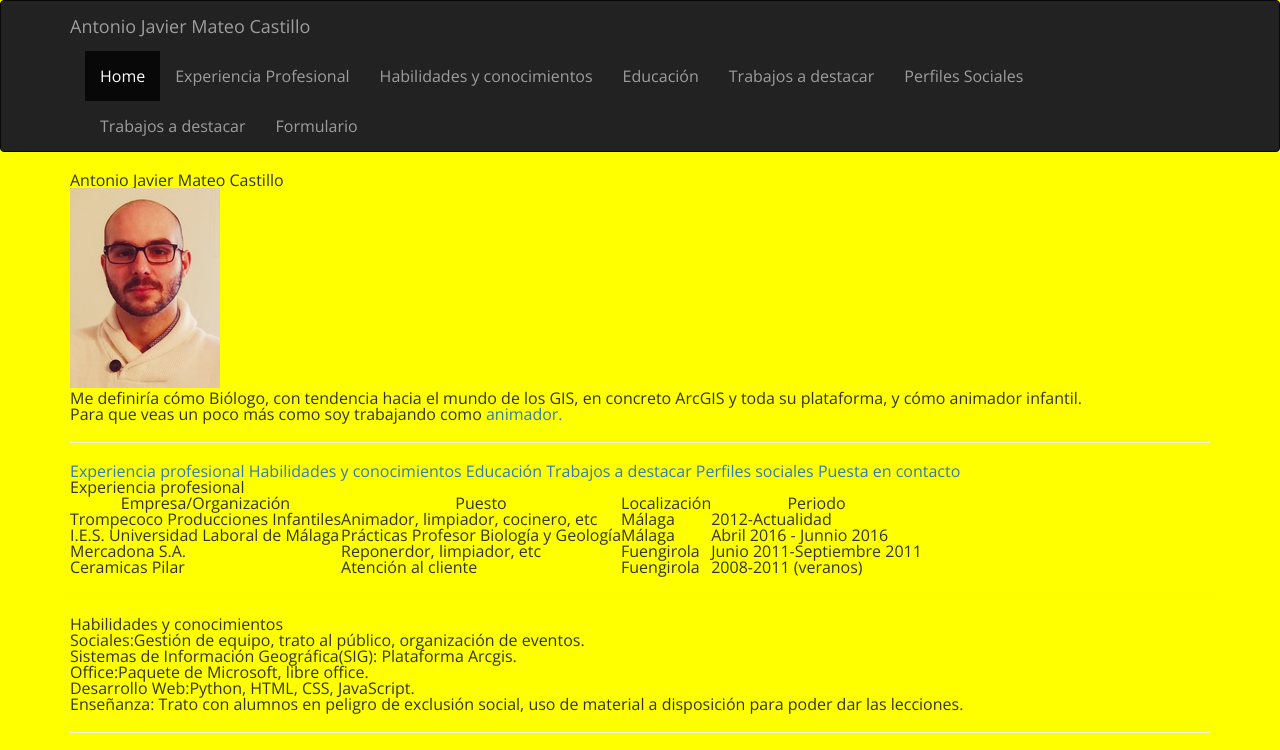
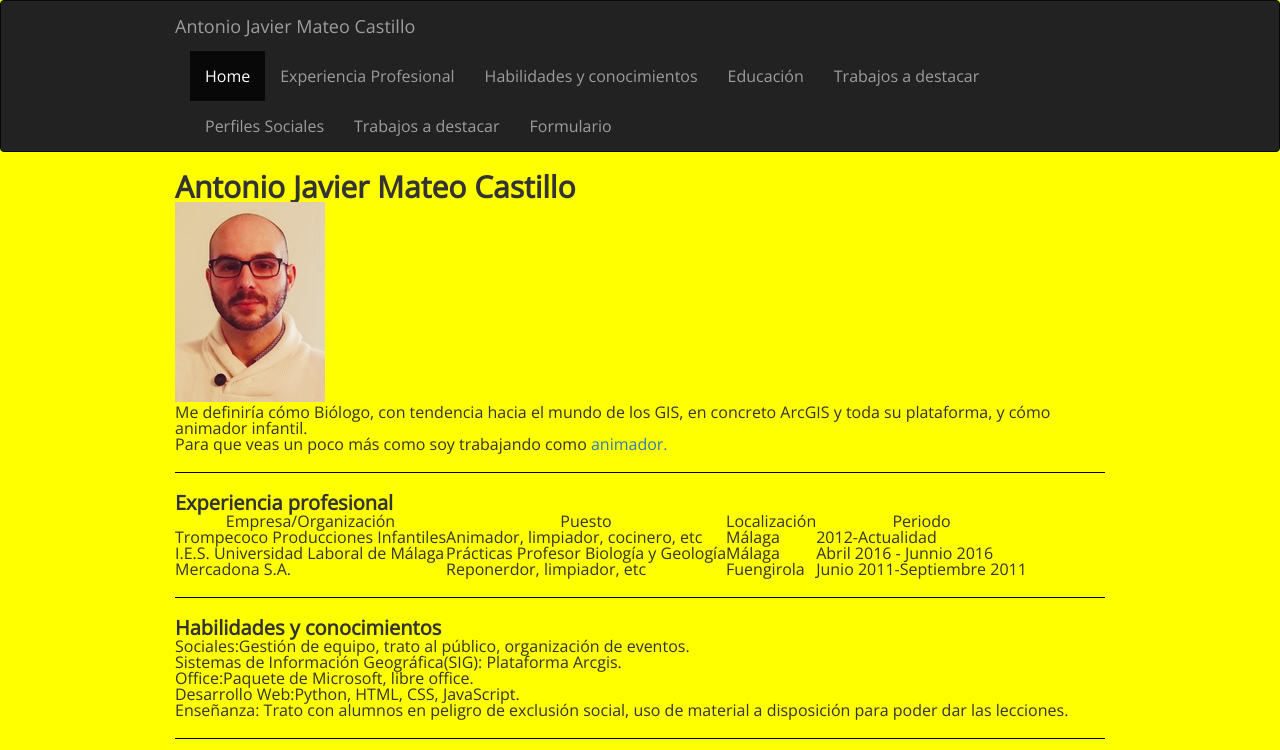
Before and after one commit to NerviMateo/NerviMateo.github.io, a plain HTML site: page index.html in a window 1280 px wide. Shown: the top 750 px of the page. Drawn offline with nearby package versions, Linux system fonts and the light colour scheme.

Commit message:
Nuevos arreglos

```diff
--- a/CSS/reset.css
+++ b/CSS/reset.css
@@ -28,16 +28,35 @@ article, aside, details, figcaption, figure,
 footer, header, hgroup, menu, nav, section {
 	display: block;
 }
+.container{
+	width: 960px;
+	margin: auto;
+	position: relative;
+}
 body {
 	background: url("https://NerviMateo.github.io/Imagen/Fondo.png");
-	font-family: 'Open Sans', sans-serif, arial;
+	font-family: "Open Sans", sans-serif, arial;
 	line-height: 1;
 }
 .textcenter{
 	text-align: center;
 }
+hr, .hrcolor {
+   height: 1px;
+   border: 0;
+	 color: rgb(0,1,0);
+   background-color: rgb(0,0,0);
+}
+h1 {
+	font-size: 30px;
+	font-weight: bold;
+}
 #Mifoto{
 	width: 150px;
+}
+h2 {
+	font-size: 20px;
+	font-weight: bold;
 }
 ol, ul {
 	list-style: none;
@@ -48,7 +67,6 @@ blockquote, q {
 blockquote:before, blockquote:after,
 q:before, q:after {
 	content: '';
-	content: none;
 }
 table {
 	border-collapse: collapse;
--- a/index.html
+++ b/index.html
@@ -51,7 +51,6 @@
     Para que veas un poco más como soy trabajando como <a href="https://www.facebook.com/trompecoco/photos/a.732613580187796.1073741845.109238212525339/732613700187784/?type=3&theater"> animador.</a>
   </p>
   <hr>
-  <a href="#Experienciaprofesional"> Experiencia profesional</a> <a href="#Habilidadesyconocimientos"> Habilidades y conocimientos</a> <a href="#Educación"> Educación</a> <a href="#Trabajosadestacar">Trabajos a destacar</a> <a href="#Perfilessociales">Perfiles sociales</a> <a href="#Formulario">Puesta en contacto</a>
   <h2 id="Experienciaprofesional"> Experiencia profesional </h2>
   <table>
     <tbody>
@@ -79,12 +78,6 @@
       <td> Reponerdor, limpiador, etc</td>
       <td> Fuengirola</td>
       <td> Junio 2011-Septiembre 2011</td>
-    </tr>
-    <tr>
-      <td> Ceramicas Pilar</td>
-      <td> Atención al cliente</td>
-      <td> Fuengirola</td>
-      <td> 2008-2011 (veranos)</td>
     </tr>
   </table>
   <hr>
@@ -163,6 +156,7 @@
 
     <button type="submit">Enviar</button>
   </form>
+    <a href="#Experienciaprofesional"> Experiencia profesional</a> <a href="#Habilidadesyconocimientos"> Habilidades y conocimientos</a> <a href="#Educación"> Educación</a> <a href="#Trabajosadestacar">Trabajos a destacar</a> <a href="#Perfilessociales">Perfiles sociales</a> <a href="#Formulario">Puesta en contacto</a>
 </div>
 </body>
 </html>
```
